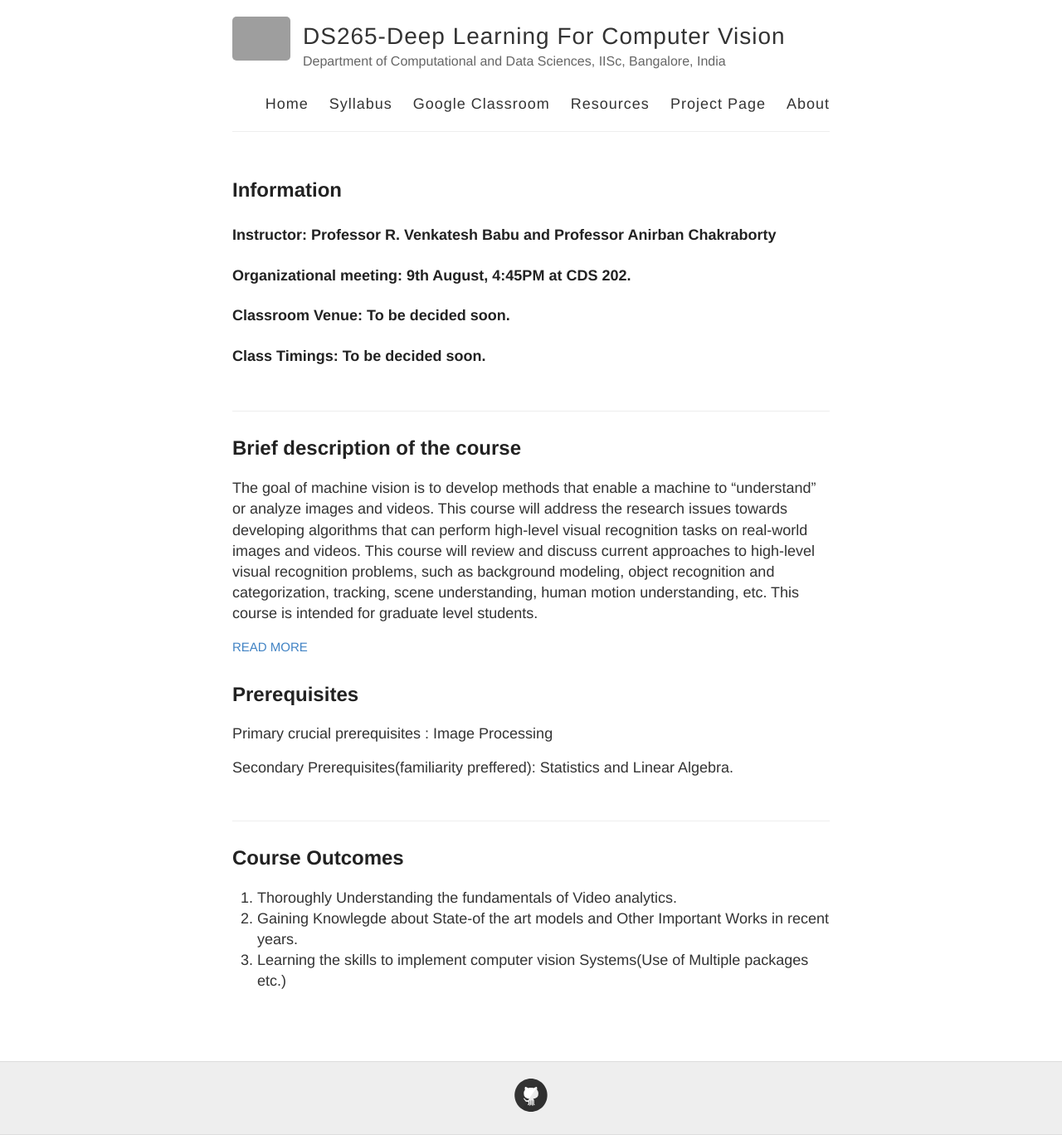
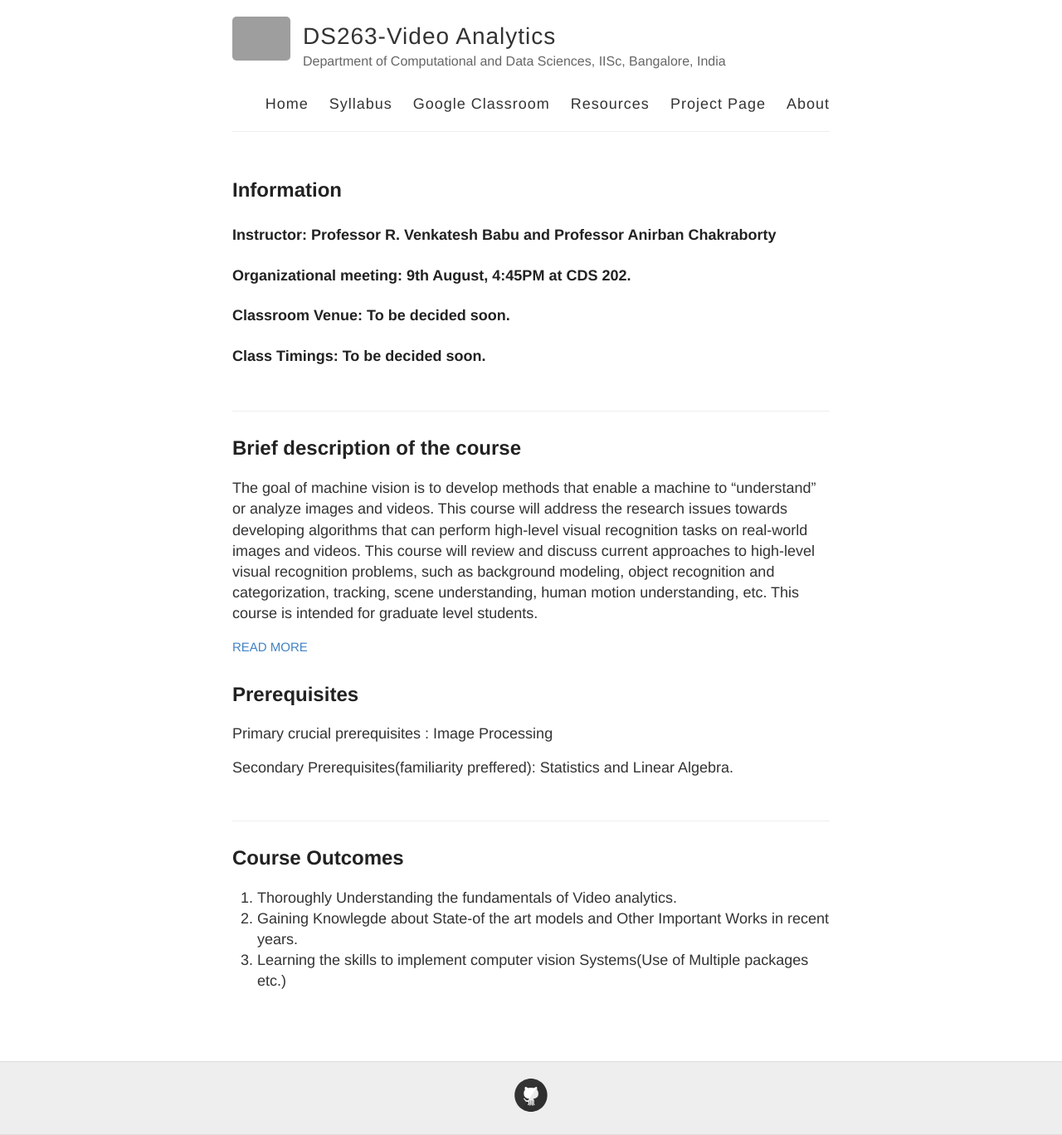
Before and after one commit to val-iisc/DS-263-VA, a Jekyll site: the page built from index.html, in a window 1280 px wide. Shown: the whole page at 83% size. Built offline with Jekyll 4.4.1, drawn with Linux system fonts in a browser that asks for light colours; grey boxes are pictures that could not be loaded.

Commit message:
Update _config.yml

```diff
--- a/_config.yml
+++ b/_config.yml
@@ -3,7 +3,7 @@
 #
 
 # Name of your site (displayed in the header)
-name: DS265-Deep Learning For Computer Vision
+name: DS263-Video Analytics
 
 # Short bio or description (displayed in the header)
 description: Department of Computational and Data Sciences, IISc, Bangalore, India
@@ -21,7 +21,7 @@ footer-links:
   email:
   facebook:
   flickr:
-  github: val-iisc/DLCV
+  github: val-iisc/DS-263-VA
   instagram:
   linkedin:
   pinterest:
```
